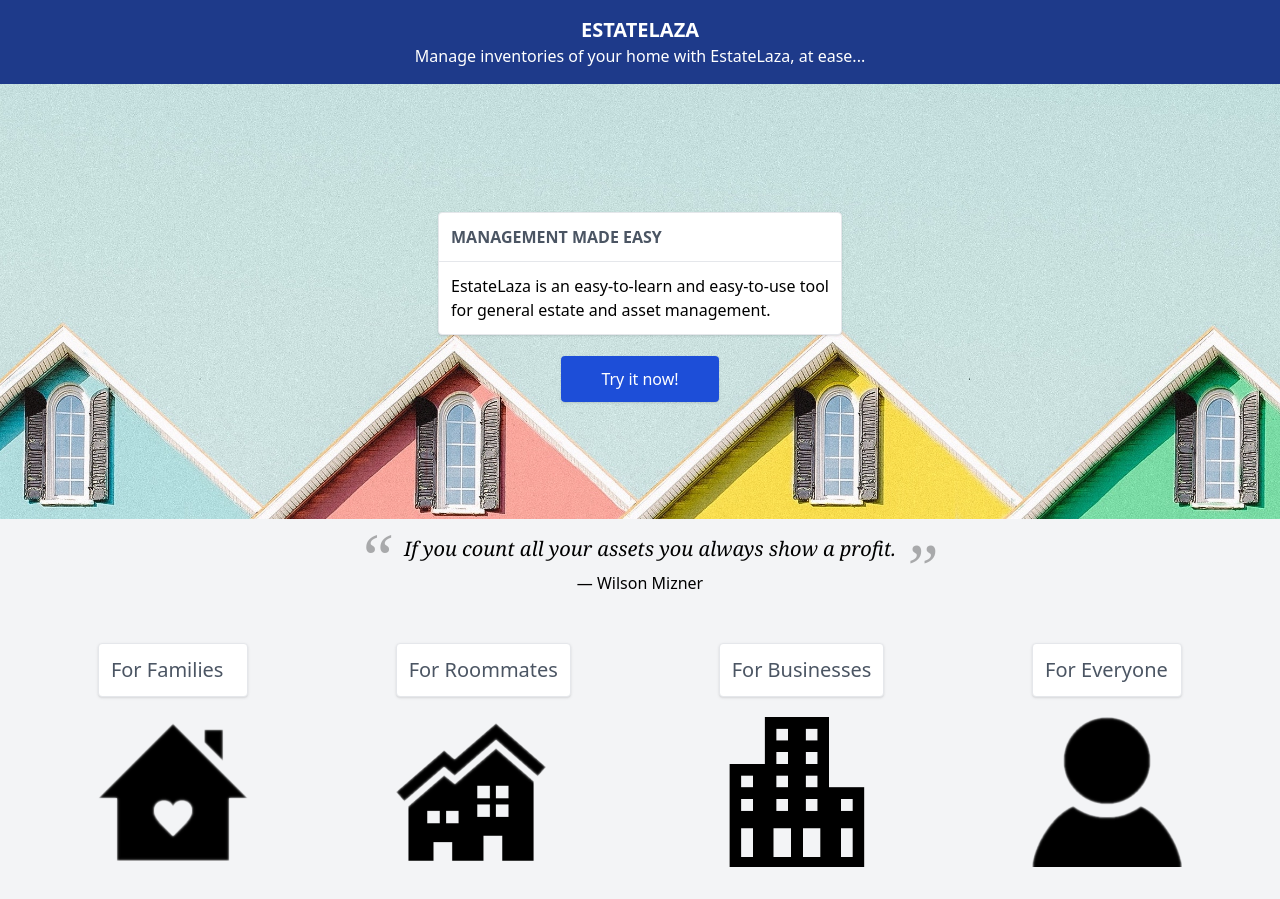
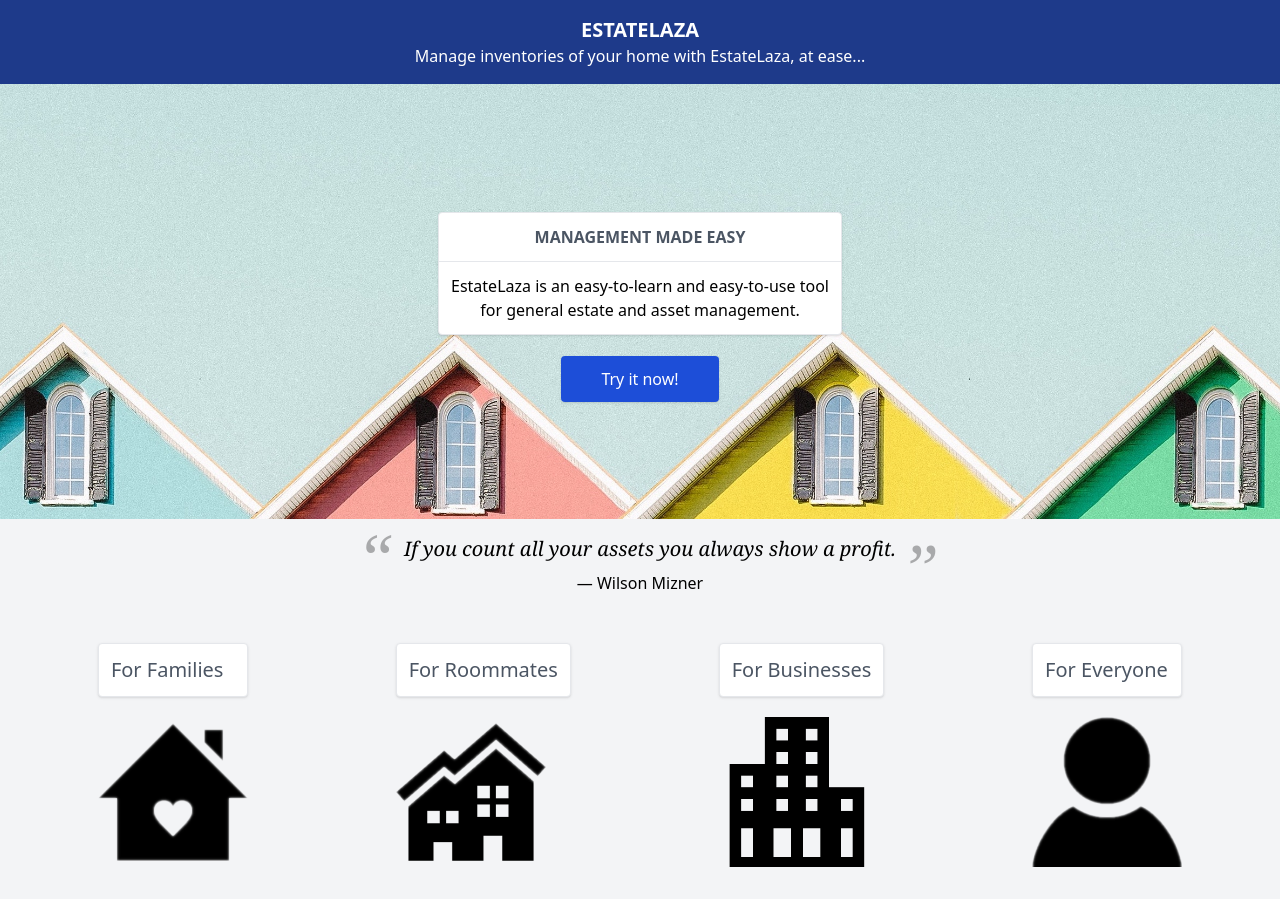
Before and after one commit to 31i0t/Project44, a Next.js app: page / in a window 1280 px wide. Built offline with nearby package versions, Linux system fonts and the light colour scheme.

Commit message:
center index text

```diff
--- a/src/pages/index.js
+++ b/src/pages/index.js
@@ -36,11 +36,11 @@ export default function Home() {
             <div className="ml-auto mr-auto py-32">
               <div className="bg-white border rounded shadow flex flex-col">
                 <div className="p-3 border-b">
-                  <BaseTitle size="main" className="-my-3">
+                  <BaseTitle size="main" className="text-center -my-3">
                     Management Made Easy
                   </BaseTitle>
                 </div>
-                <div className="p-3">
+                <div className="p-3 text-center">
                   EstateLaza is an easy-to-learn and easy-to-use tool <br />
                   for general estate and asset management.
                 </div>
```
